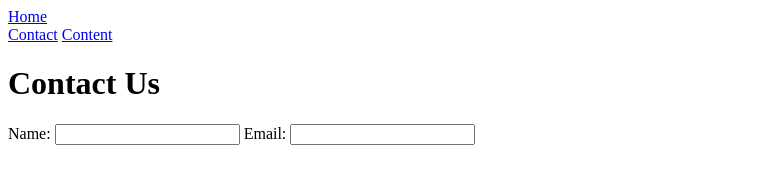
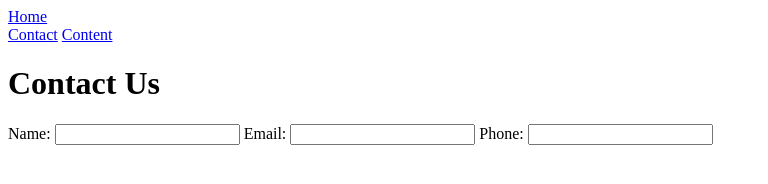
Before and after one commit to Kanyanat1123/Phetchabun, a plain HTML site: page contact.html in a window 1280 px wide. Shown: the whole page, without its empty margins (0-768 px from the left). Drawn offline with Linux system fonts and the light colour scheme.

Commit message:
เพิ่มโครงสร้างcontact3

```diff
--- a/contact.html
+++ b/contact.html
@@ -25,6 +25,13 @@
             <label for="email">Email:</label>
             <input type="email" id="email" name="email" required>
 
+            <label for="email">Phone:</label>
+            <input type="email" id="email" name="Phone" required>
+
+
+
+
+
         </form>
     </main>
 
```
